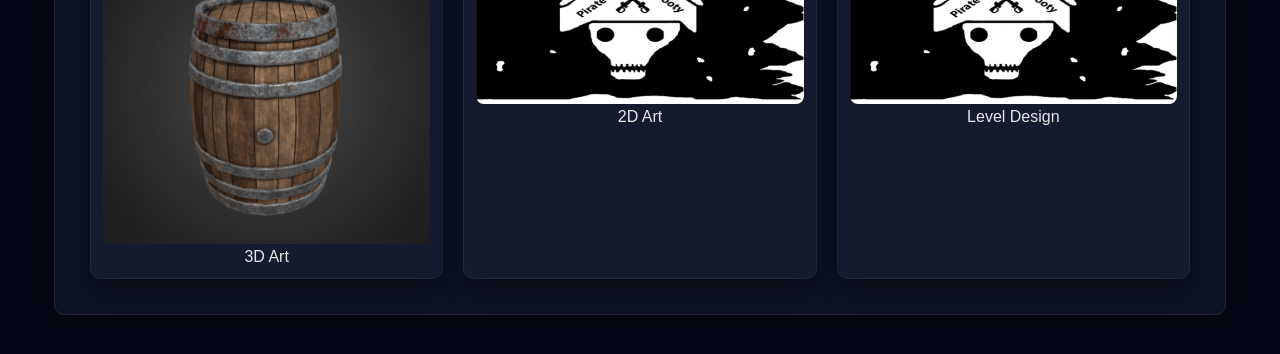
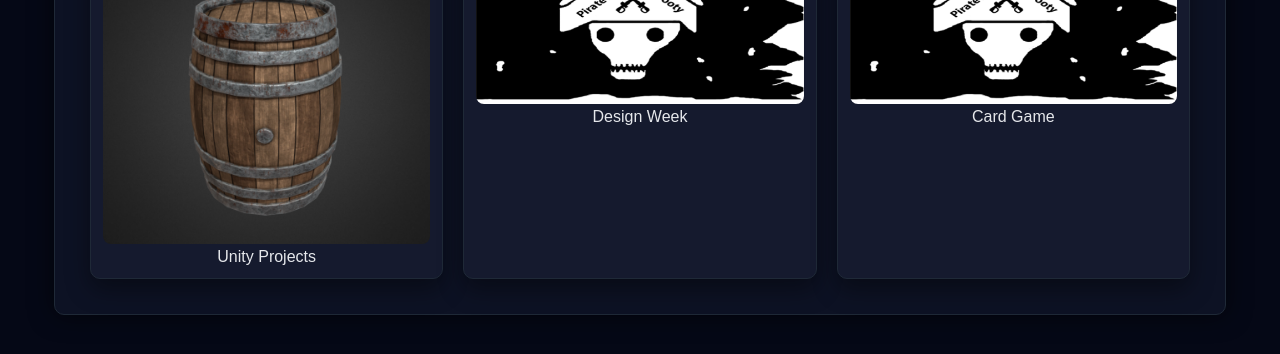
Before and after one commit to DarkAaron999/portfolio-page, a Jekyll site: the page built from index.md, in a window 1280 px wide. Shown: the part 903-1257 px from the top of the page. Built offline with Jekyll 4.4.1, drawn with Linux system fonts in a browser that asks for light colours.

Commit message:
Update index.md

```diff
--- a/index.md
+++ b/index.md
@@ -16,7 +16,7 @@
 </div>
 
 <div class="project-grid">
-<div class="project-card"><img src="assets/images/3dart_project.png"><div class="project-card-title">3D Art</div></div>
-<div class="project-card"><img src="assets/images/flag.png"><div class="project-card-title">2D Art</div></div>
-<div class="project-card"><img src="assets/images/flag.png"><div class="project-card-title">Level Design</div></div>
+<div class="project-card"><img src="assets/images/3dart_project.png"><div class="project-card-title">Unity Projects</div></div>
+<div class="project-card"><img src="assets/images/flag.png"><div class="project-card-title">Design Week</div></div>
+<div class="project-card"><img src="assets/images/flag.png"><div class="project-card-title">Card Game</div></div>
 </div>
```
